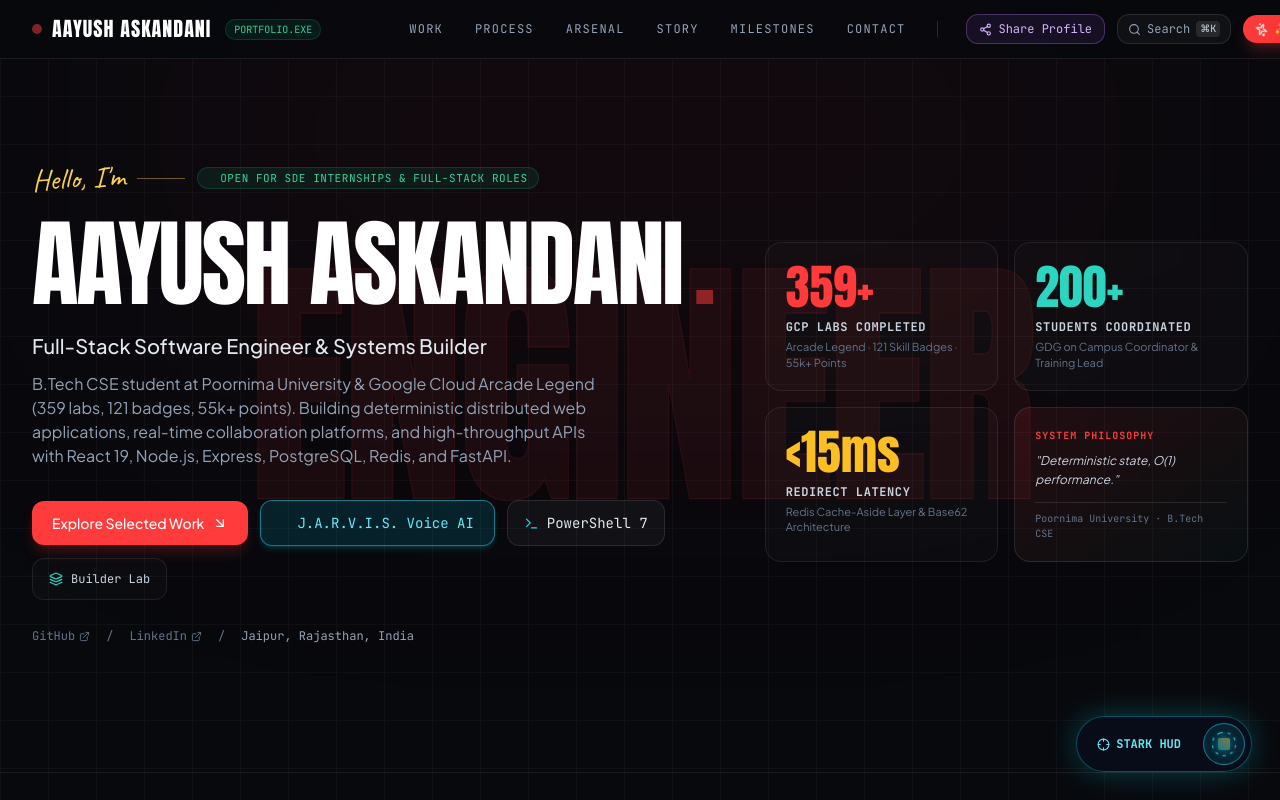
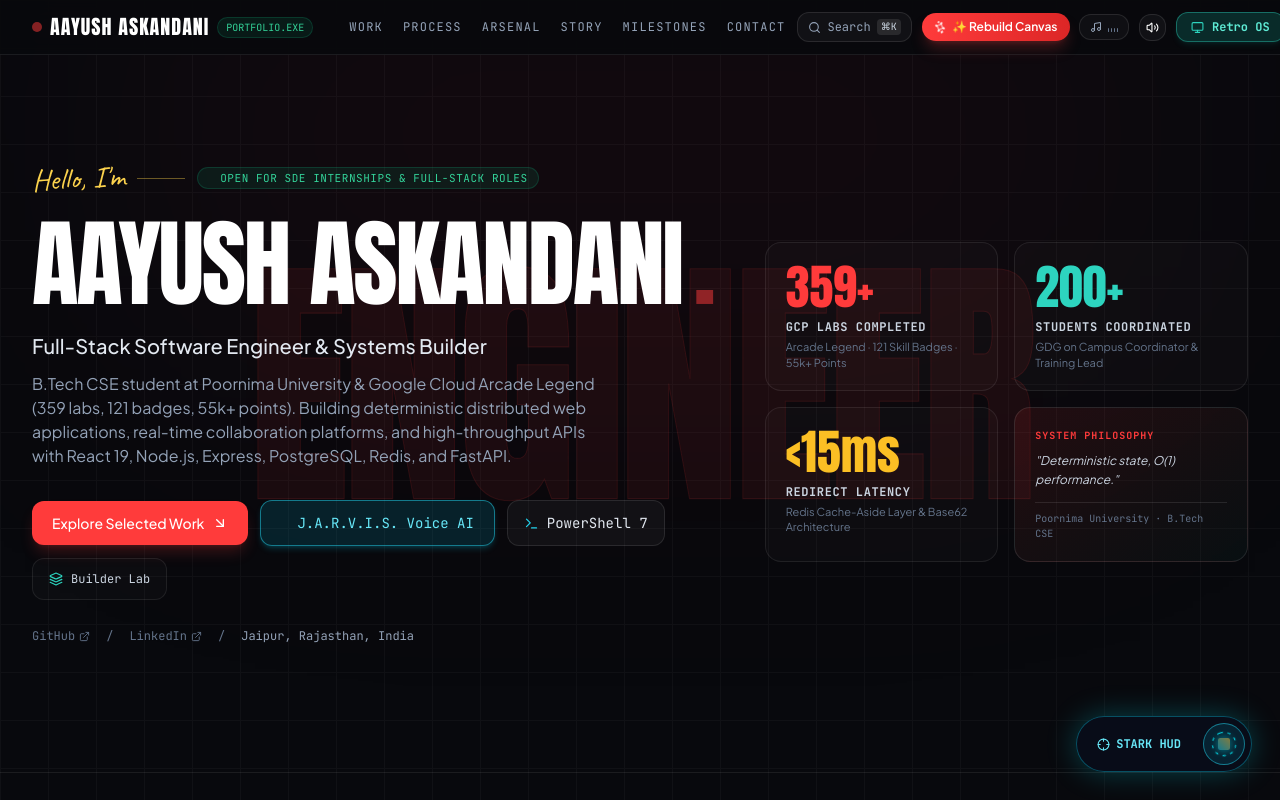
Before and after one commit to aayushaskandani/portfolio, a React (Vite) app: page / in a window 1280 px wide. Shown: the top 800 px of the page. Built offline with nearby package versions, Linux system fonts and the light colour scheme.

Commit message:
fix: streamline navbar layout to prevent horizontal overflow and restore Retro OS button on top right

```diff
--- a/src/components/modern/Navbar.tsx
+++ b/src/components/modern/Navbar.tsx
@@ -1,7 +1,7 @@
 import React, { useState, useEffect } from 'react';
 import { portfolioConfig } from '../../data/portfolioData';
 import { soundFX } from '../../utils/audio';
-import { Monitor, Volume2, VolumeX, Music, Search, Sparkles, Menu, X, Share2, Check } from 'lucide-react';
+import { Monitor, Volume2, VolumeX, Music, Search, Sparkles, Menu, X } from 'lucide-react';
 import { MagneticButton } from '../common/MagneticButton';
 
 interface NavbarProps {
@@ -18,7 +18,6 @@ export const Navbar: React.FC<NavbarProps> = ({
   const [soundEnabled, setSoundEnabled] = useState(soundFX.enabled);
   const [musicPlaying, setMusicPlaying] = useState(soundFX.isMusicPlaying);
   const [mobileMenuOpen, setMobileMenuOpen] = useState(false);
-  const [shareToast, setShareToast] = useState(false);
 
   useEffect(() => {
     const unsub = soundFX.subscribeMusicState((playing) => {
@@ -40,18 +39,6 @@ export const Navbar: React.FC<NavbarProps> = ({
     setMusicPlaying(isNowPlaying);
   };
 
-  const handleShareCandidate = () => {
-    soundFX.playVoiceChime();
-    const currentUrl = typeof window !== 'undefined' ? window.location.origin : 'https://developeraayush.vercel.app';
-    const profileSnippet = `🚀 Engineering Candidate Profile: Aayush Askandani\n• Role: Full-Stack & Distributed Systems Engineer\n• Education: B.Tech CSE (2024–2028), Poornima University (CGPA 7.7)\n• Flagship Systems: LinkForge (<15ms Redis cache-aside), SyncBoard (O(1) PostgreSQL fractional indexing)\n• Credentials: Google Cloud Arcade Legend (359 labs, 121 badges), GDG Campus Lead (200+ students)\n• Portfolio: ${currentUrl}\n• Direct Contact: ${portfolioConfig.personal.email} | ${portfolioConfig.personal.phone}`;
-
-    if (navigator.clipboard) {
-      navigator.clipboard.writeText(profileSnippet);
-    }
-    setShareToast(true);
-    setTimeout(() => setShareToast(false), 2800);
-  };
-
   const navLinks = [
     { label: "Work", href: "#work" },
     { label: "Process", href: "#wireframe" },
@@ -62,25 +49,25 @@ export const Navbar: React.FC<NavbarProps> = ({
   ];
 
   return (
-    <header className="fixed top-0 left-0 right-0 z-40 bg-[#08090d]/85 backdrop-blur-md border-b border-white/[0.08] px-4 sm:px-8 py-3.5 transition-all select-none font-sans">
-      <div className="max-w-7xl mx-auto flex items-center justify-between">
+    <header className="fixed top-0 left-0 right-0 z-40 bg-[#08090d]/90 backdrop-blur-md border-b border-white/[0.08] px-4 sm:px-6 lg:px-8 py-3 transition-all select-none font-sans">
+      <div className="max-w-7xl mx-auto flex items-center justify-between gap-3">
         {/* Logo & Brand Zone */}
         <a
           href="#hero"
           onClick={() => soundFX.playClick()}
-          className="group flex items-center gap-2.5 cursor-pointer shrink-0 mr-8 xl:mr-14"
+          className="group flex items-center gap-2 cursor-pointer shrink-0 mr-2 sm:mr-4 lg:mr-6"
         >
           <span className="w-2.5 h-2.5 rounded-full bg-brand-red group-hover:scale-125 transition-transform animate-pulse" />
-          <span className="font-anton text-xl tracking-wider text-white group-hover:text-brand-red transition-colors uppercase whitespace-nowrap">
+          <span className="font-anton text-lg sm:text-xl tracking-wider text-white group-hover:text-brand-red transition-colors uppercase whitespace-nowrap">
             {portfolioConfig.personal.name}
           </span>
-          <span className="text-[10px] font-mono text-emerald-400 bg-emerald-500/10 border border-emerald-500/20 px-2 py-0.5 rounded-full hidden sm:inline-block whitespace-nowrap ml-1">
+          <span className="text-[10px] font-mono text-emerald-400 bg-emerald-500/10 border border-emerald-500/20 px-2 py-0.5 rounded-full hidden md:inline-block whitespace-nowrap">
             PORTFOLIO.EXE
           </span>
         </a>
 
-        {/* Navigation links (Desktop) with Generous Breathing Space */}
-        <nav className="hidden lg:flex items-center justify-center gap-6 xl:gap-8 text-xs uppercase tracking-widest font-mono text-slate-400 px-4 xl:px-8 flex-1">
+        {/* Navigation links (Desktop) */}
+        <nav className="hidden xl:flex items-center gap-5 2xl:gap-7 text-xs uppercase tracking-widest font-mono text-slate-400 shrink-0">
           {navLinks.map((link) => (
             <a
               key={link.label}
@@ -93,21 +80,8 @@ export const Navbar: React.FC<NavbarProps> = ({
           ))}
         </nav>
 
-        {/* Subtle Visual Divider before Actions */}
-        <div className="h-4 w-[1px] bg-white/15 hidden lg:block mr-5 xl:mr-7 shrink-0" />
-
-        {/* Right Actions Bar */}
-        <div className="flex items-center gap-2 sm:gap-3 shrink-0 ml-auto lg:ml-0">
-          {/* Share Candidate Snippet Button */}
-          <button
-            onClick={handleShareCandidate}
-            className="hidden md:flex items-center gap-1.5 px-3 py-1.5 rounded-xl bg-purple-500/10 hover:bg-purple-500/20 border border-purple-400/30 text-purple-300 hover:text-white transition-all text-xs font-mono cursor-pointer"
-            title="Copy Slack/WhatsApp Candidate Pitch Snippet"
-          >
-            <Share2 size={13} />
-            <span className="whitespace-nowrap">Share Profile</span>
-          </button>
-
+        {/* Right Actions Bar - Fully Compact and Guaranteed to Fit */}
+        <div className="flex items-center gap-1.5 sm:gap-2.5 shrink-0">
           {/* Command Palette Button */}
           <button
             onClick={() => {
@@ -133,12 +107,12 @@ export const Navbar: React.FC<NavbarProps> = ({
             className="flex items-center gap-1.5 px-3 py-1.5 rounded-full bg-gradient-to-r from-[#ff3b3b] to-[#dc2626] hover:from-[#ff5252] hover:to-[#ef4444] text-white text-xs font-semibold shadow-lg shadow-red-500/25 transition-all cursor-pointer shrink-0"
             title="Watch mouse pointers span selector boxes to craft the site"
           >
-            <Sparkles size={13} className="animate-spin" style={{ animationDuration: "3s" }} />
+            <Sparkles size={12} className="animate-spin" style={{ animationDuration: "3s" }} />
             <span className="hidden sm:inline">✨ Rebuild Canvas</span>
             <span className="sm:hidden">Canvas</span>
           </MagneticButton>
 
-          {/* Lo-Fi Ambient Synthesizer & Equalizer */}
+          {/* Combined Lo-Fi Ambient Audio Pill */}
           <button
             onClick={toggleMusic}
             className={`flex items-center gap-1.5 px-2.5 py-1.5 rounded-xl border transition-all text-xs font-mono cursor-pointer ${
@@ -146,12 +120,17 @@ export const Navbar: React.FC<NavbarProps> = ({
                 ? 'bg-emerald-500/15 border-emerald-400/40 text-emerald-300 shadow-sm'
                 : 'bg-white/[0.03] border-white/10 text-slate-400 hover:text-white'
             }`}
-            title={musicPlaying ? "Mute Lo-Fi Synthesizer" : "Play Ambient Lo-Fi Synthesizer (Zero MP3s)"}
+            title={musicPlaying ? "Mute Ambient Lo-Fi Synthesizer" : "Play Ambient Lo-Fi Synthesizer (Zero MP3s)"}
           >
-            <Music size={13} className={musicPlaying ? 'animate-bounce text-emerald-400' : ''} />
+            <Music size={12} className={musicPlaying ? 'animate-bounce text-emerald-400' : ''} />
             {/* Live Equalizer 4 Bars */}
-            <div className="flex items-end gap-0.5 h-3 w-3">
-              {[musicPlaying ? 'h-3 animate-pulse' : 'h-1', musicPlaying ? 'h-2 animate-bounce' : 'h-1', musicPlaying ? 'h-3.5 animate-pulse' : 'h-1', musicPlaying ? 'h-2.5 animate-bounce' : 'h-1'].map((cls, i) => (
+            <div className="flex items-end gap-0.5 h-2.5 w-2.5">
+              {[
+                musicPlaying ? 'h-2.5 animate-pulse' : 'h-1',
+                musicPlaying ? 'h-2 animate-bounce' : 'h-1',
+                musicPlaying ? 'h-3 animate-pulse' : 'h-1',
+                musicPlaying ? 'h-2 animate-bounce' : 'h-1'
+              ].map((cls, i) => (
                 <span
                   key={i}
                   className={`w-0.5 rounded-full ${musicPlaying ? 'bg-emerald-400' : 'bg-slate-500'} ${cls}`}
@@ -171,20 +150,20 @@ export const Navbar: React.FC<NavbarProps> = ({
             }`}
             title={soundEnabled ? "Mute SFX" : "Unmute SFX"}
           >
-            {soundEnabled ? <Volume2 size={14} /> : <VolumeX size={14} />}
+            {soundEnabled ? <Volume2 size={13} /> : <VolumeX size={13} />}
           </button>
 
-          {/* Launch OS Desktop Button with Magnetic Hover */}
+          {/* Launch Retro OS Desktop Button with Magnetic Hover */}
           <MagneticButton
             onClick={() => {
               soundFX.playWindowOpen();
               onSwitchToOS();
             }}
-            className="flex items-center gap-2 px-3 sm:px-4 py-1.5 rounded-xl bg-teal-500/20 hover:bg-teal-500/30 border border-teal-400/40 text-teal-300 font-mono text-xs font-semibold shadow-md shadow-teal-500/10 hover:shadow-teal-500/20 transition-all cursor-pointer group"
+            className="flex items-center gap-1.5 sm:gap-2 px-3 sm:px-3.5 py-1.5 rounded-xl bg-teal-500/20 hover:bg-teal-500/30 border border-teal-400/40 text-teal-300 font-mono text-xs font-semibold shadow-md shadow-teal-500/10 hover:shadow-teal-500/20 transition-all cursor-pointer group shrink-0"
           >
-            <Monitor size={14} className="group-hover:rotate-12 transition-transform text-teal-400" />
-            <span className="hidden sm:inline">Launch OS Desktop</span>
-            <span className="sm:hidden">OS Mode</span>
+            <Monitor size={13} className="group-hover:rotate-12 transition-transform text-teal-400" />
+            <span className="hidden sm:inline">Retro OS</span>
+            <span className="sm:hidden">OS</span>
           </MagneticButton>
 
           {/* Mobile Menu Hamburger Toggle */}
@@ -193,7 +172,7 @@ export const Navbar: React.FC<NavbarProps> = ({
               soundFX.playClick();
               setMobileMenuOpen(prev => !prev);
             }}
-            className="lg:hidden p-1.5 rounded-xl bg-white/[0.04] border border-white/10 text-slate-300 hover:text-white transition-colors cursor-pointer"
+            className="xl:hidden p-1.5 rounded-xl bg-white/[0.04] border border-white/10 text-slate-300 hover:text-white transition-colors cursor-pointer"
             title="Toggle Navigation Menu"
           >
             {mobileMenuOpen ? <X size={16} /> : <Menu size={16} />}
@@ -201,22 +180,9 @@ export const Navbar: React.FC<NavbarProps> = ({
         </div>
       </div>
 
-      {/* Floating Recruiter Share Toast Notification */}
-      {shareToast && (
-        <div className="fixed top-20 right-6 z-50 flex items-center gap-2.5 bg-[#0d1222] border border-purple-400/50 text-white px-4 py-3 rounded-xl shadow-2xl shadow-purple-500/20 text-xs font-mono animate-fadeIn">
-          <div className="w-5 h-5 rounded-full bg-emerald-500/20 border border-emerald-400/50 flex items-center justify-center text-emerald-400">
-            <Check size={12} />
-          </div>
-          <div>
-            <div className="font-bold text-purple-300">Candidate Profile Copied!</div>
-            <div className="text-[10px] text-slate-400">Ready to paste into Slack, LinkedIn or WhatsApp</div>
-          </div>
-        </div>
-      )}
-
-      {/* Mobile Menu Dropdown */}
+      {/* Mobile / Tablet Menu Dropdown */}
       {mobileMenuOpen && (
-        <div className="lg:hidden mt-3 pt-3 border-t border-white/[0.08] grid grid-cols-3 gap-2 text-center text-xs font-mono uppercase tracking-wider text-slate-300">
+        <div className="xl:hidden mt-3 pt-3 border-t border-white/[0.08] grid grid-cols-3 gap-2 text-center text-xs font-mono uppercase tracking-wider text-slate-300">
           {navLinks.map((link) => (
             <a
               key={link.label}
```
